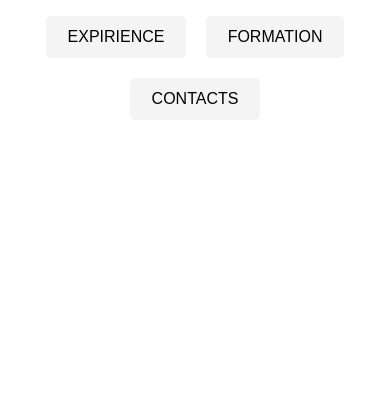
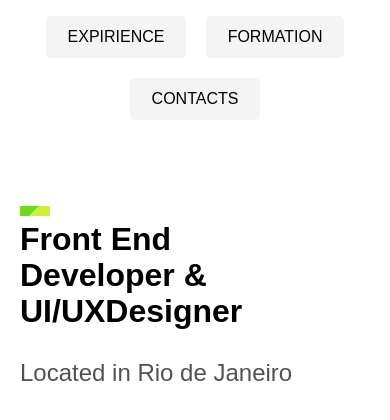
Before and after one commit to ThiagoACNascimento/training-portfolio, a plain HTML site: page index.html in a window 390 px wide. Shown: the part 100-520 px from the top of the page. Drawn offline with Linux system fonts and the light colour scheme.

Commit message:
feat(index.html, styles.css): add main section and style it

```diff
--- /dev/null
+++ b/css/introduction.css
@@ -0,0 +1,70 @@
+.introduction{
+  max-width: 1200px;
+  padding: 40px 20px;
+  margin: 0 auto;
+  display: grid;
+  grid-template-columns: 1fr 2fr;
+  gap: 100px;
+  align-items: center;
+}
+
+.introduction h1{
+  font-size: 4.5rem;
+  line-height: 1.125;
+  margin-bottom: 30px;
+  position: relative;
+}
+
+.introduction h1::before{
+  content: "";
+  display: block;
+  width: 130px;
+  height: 100px;
+  background: url(../img/detail.svg) no-repeat center;
+  position: absolute;
+  z-index: -1;
+  left: -40px;
+  top: -15px;
+}
+
+.introduction p{
+  font-size: 1.5rem;
+  color: #525252;
+}
+
+@media (max-width: 1000px){
+  .introduction h1{
+    font-size: 3rem;
+  }
+  .introduction h1::before{
+    width: 30px;
+    height: 10px;
+    left: 0;
+  }
+}
+
+@media (max-width: 800px){
+  .introduction{
+    grid-template-columns: 1fr 1fr;
+    gap: 40px;
+  }
+
+  .introduction h1{
+    font-size: 2rem;
+  }
+
+  .introduction h1::before{
+    width: 30px;
+    height: 10px;
+    left: 0px;
+  }
+}
+
+@media (max-width: 450px){
+  .introduction{
+    grid-template-columns: 1fr;
+  }
+  .introduction img{
+    display: none;
+  }
+}
--- a/css/style.css
+++ b/css/style.css
@@ -1,2 +1,3 @@
 @import url(./global.css);
 @import url(./header.css);
+@import url(./introduction.css);
--- a/index.html
+++ b/index.html
@@ -4,14 +4,14 @@
 <head>
   <meta charset="UTF-8">
   <meta name="viewport" content="width=device-width, initial-scale=1.0">
-  <title>Document</title>
+  <title>Protifolio</title>
   <link rel="stylesheet" href="./css/style.css">
 </head>
 
 <body>
 
   <header class="header">
-    <img src="./img/marca.svg" alt="mark">
+    <img src="./img/mark.svg" alt="mark">
     <nav>
       <ul class="header-menu">
         <li><a href="#expirience">Expirience</a></li>
@@ -21,8 +21,12 @@
     </nav>
   </header>
 
-  <main>
-
+  <main class="introduction">
+    <img src="./img/profile.jpg" alt="profile_image">
+    <div>
+      <h1>Front End<br>Developer &<br>UI/UXDesigner</h1>
+      <p>Located in Rio de Janeiro</p>
+    </div>
   </main>
 
   <section>
```
Also changed, not shown: img/detail.svg (renamed from img/detalhe.svg), img/mark.svg (renamed from img/marca.svg), img/profile.jpg (renamed from img/perfil.jpg).
